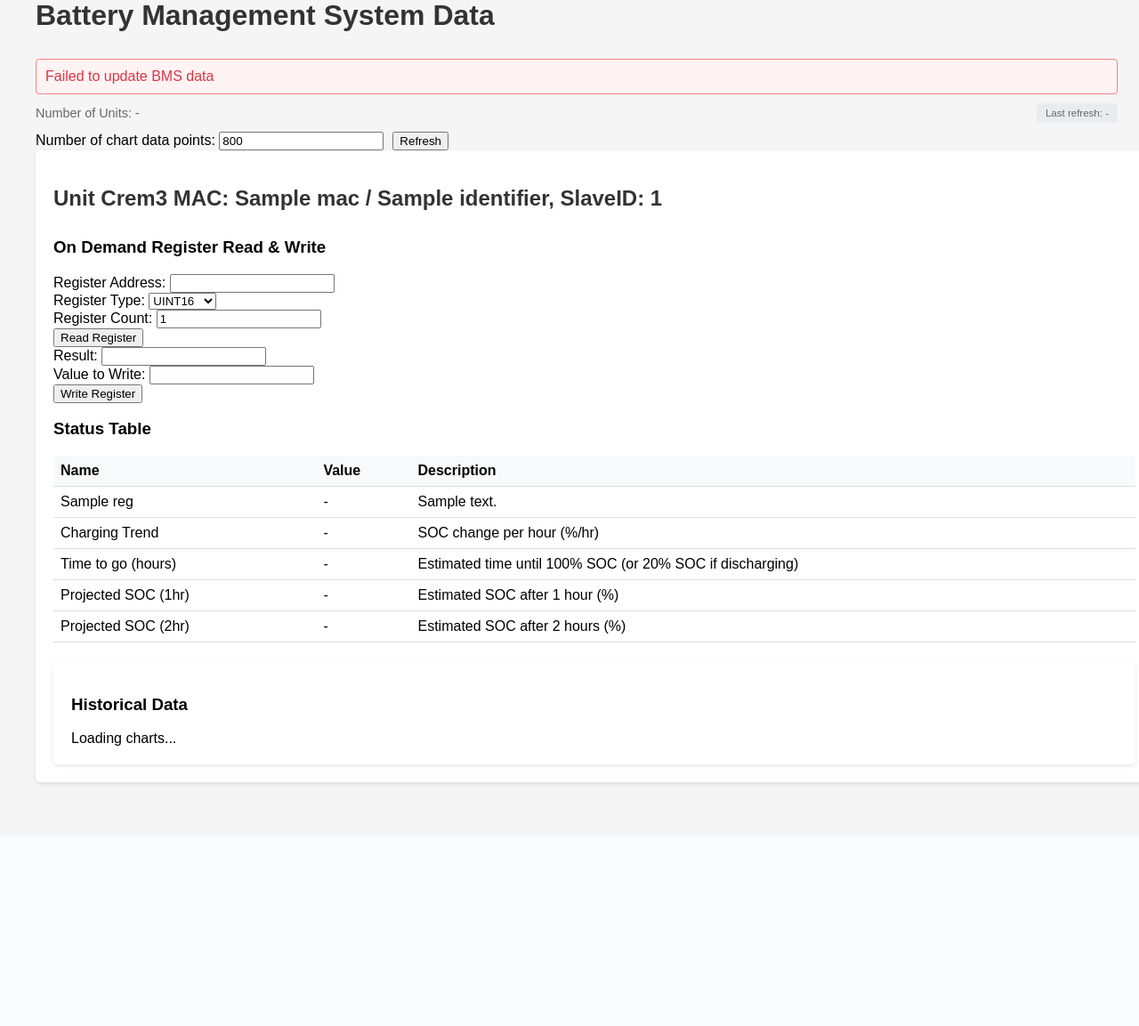
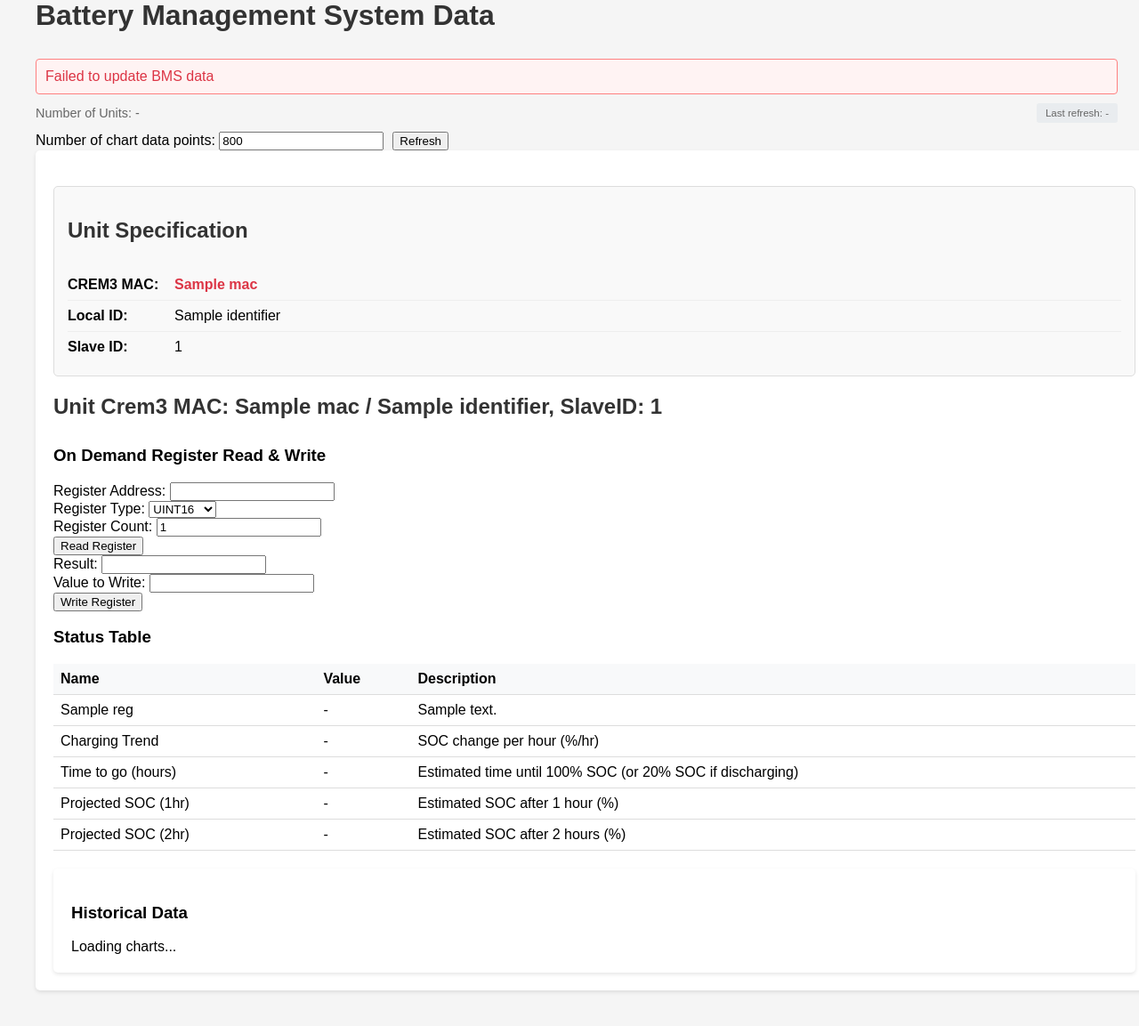
Before and after one commit to yersiniasGhost/raptor, a Python web app: template src/api/v2/templates/bms_v.html in a window 1280 px wide. Shown: the part 267-1420 px from the top of the page at 89% size. Before the commit the page ends 1151 px from the top, so only its background shows below. Run offline with Jinja, Linux system fonts and the light colour scheme; the template is opened without the code that fills it: most values are stand-ins (such as "Sample title", 1, 10 or a date in 2020); some libraries are stand-ins or nearby versions.

Commit message:
Making unit spec's cleaner and check consistent IDs

```diff
--- a/src/api/v2/templates/bms_v.html
+++ b/src/api/v2/templates/bms_v.html
@@ -2,7 +2,45 @@
 {% extends "base.html" %}
 
 {% block title %} BMS {% endblock %}
+{% block head %}
+<style>
+    .unit-specification {
+        margin: 20px 0;
+        padding: 15px;
+        border: 1px solid #ddd;
+        border-radius: 5px;
+        background-color: #f9f9f9;
+    }
 
+    .specification-table {
+        width: 100%;
+    }
+
+    .specification-row {
+        display: flex;
+        padding: 8px 0;
+        border-bottom: 1px solid #eee;
+    }
+
+    .specification-row:last-child {
+        border-bottom: none;
+    }
+
+    .specification-label {
+        flex: 0 0 120px;
+        font-weight: bold;
+    }
+
+    .specification-value {
+        flex: 1;
+    }
+
+    .error-text {
+        color: #dc3545;
+        font-weight: bold;
+    }
+</style>
+{% endblock %}
 {% block content %}
 <h1>Battery Management System Data</h1>
 
@@ -29,6 +67,32 @@
 {% set unit_id = battery["mac"] %}
 {% set slave_id = battery["slave_id"] %}
 <div class="unit-container">
+    <div class="unit-specification">
+        <h2>Unit Specification</h2>
+
+        <div class="specification-table">
+            <div class="specification-row">
+                <div class="specification-label">CREM3 MAC:</div>
+                <div class="specification-value {% if battery.mac != battery.identifier %}error-text{% endif %}">
+                    {{battery.mac}}
+                </div>
+            </div>
+
+            <div class="specification-row">
+                <div class="specification-label">Local ID:</div>
+                <div class="specification-value">
+                    {{battery.identifier}}
+                </div>
+            </div>
+
+            <div class="specification-row">
+                <div class="specification-label">Slave ID:</div>
+                <div class="specification-value">
+                    {{battery.slave_id}}
+                </div>
+            </div>
+        </div>
+    </div>
     <h2>Unit Crem3 MAC: {{battery.mac}} / {{battery.identifier}}, SlaveID: {{ battery.slave_id }}</h2>
     {% with page = "BMS" %}
         {% include '_on_demand_modbus_form.html'%}
```
